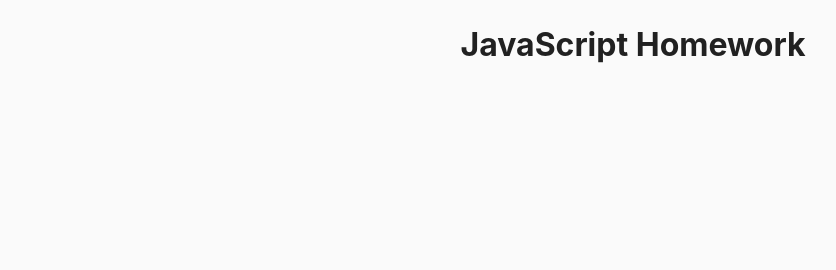
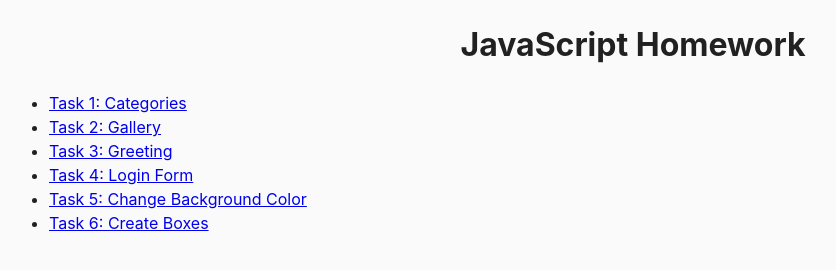
Before and after one commit to oksanaliu/goit-js-hw-07, a plain HTML site: page index.html in a window 1280 px wide. Shown: the whole page, without its empty margins (7-843 px from the left). Drawn offline with Linux system fonts and the light colour scheme.

Commit message:
змінено

```diff
--- a/index.html
+++ b/index.html
@@ -11,12 +11,16 @@
 <body>
     <h1 class="title">JavaScript Homework</h1>
 
-    <script src="js/task-1.js"></script>
-    <script src="js/task-2.js"></script>
-    <script src="js/task-3.js"></script>
-    <script src="js/task-4.js"></script>
-    <script src="js/task-5.js"></script>
-    <script src="js/task-6.js"></script>
+    <nav>
+        <ul>
+            <li><a href="./task-1.html">Task 1: Categories</a></li>
+            <li><a href="./task-2.html">Task 2: Gallery</a></li>
+            <li><a href="./task-3.html">Task 3: Greeting</a></li>
+            <li><a href="./task-4.html">Task 4: Login Form</a></li>
+            <li><a href="./task-5.html">Task 5: Change Background Color</a></li>
+            <li><a href="./task-6.html">Task 6: Create Boxes</a></li>
+        </ul>
+    </nav>
 </body>
 
 </html>
```
